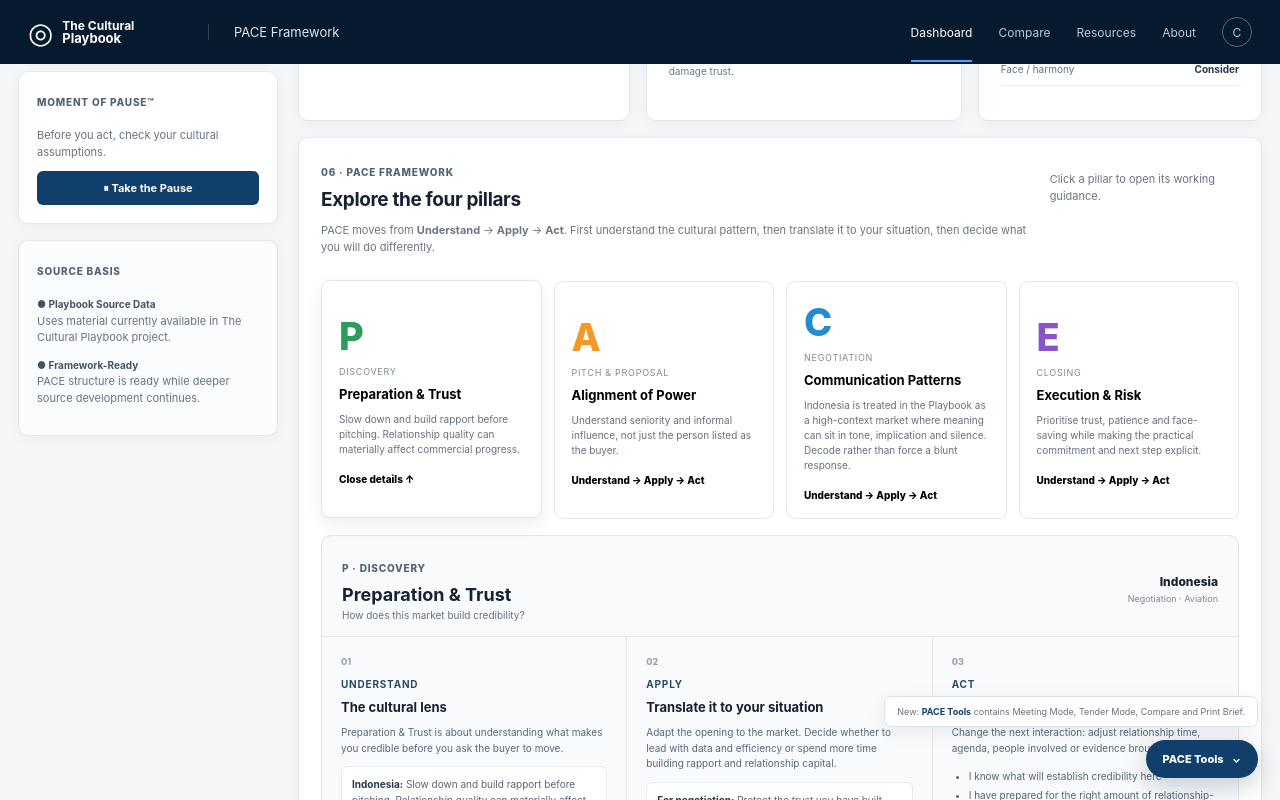
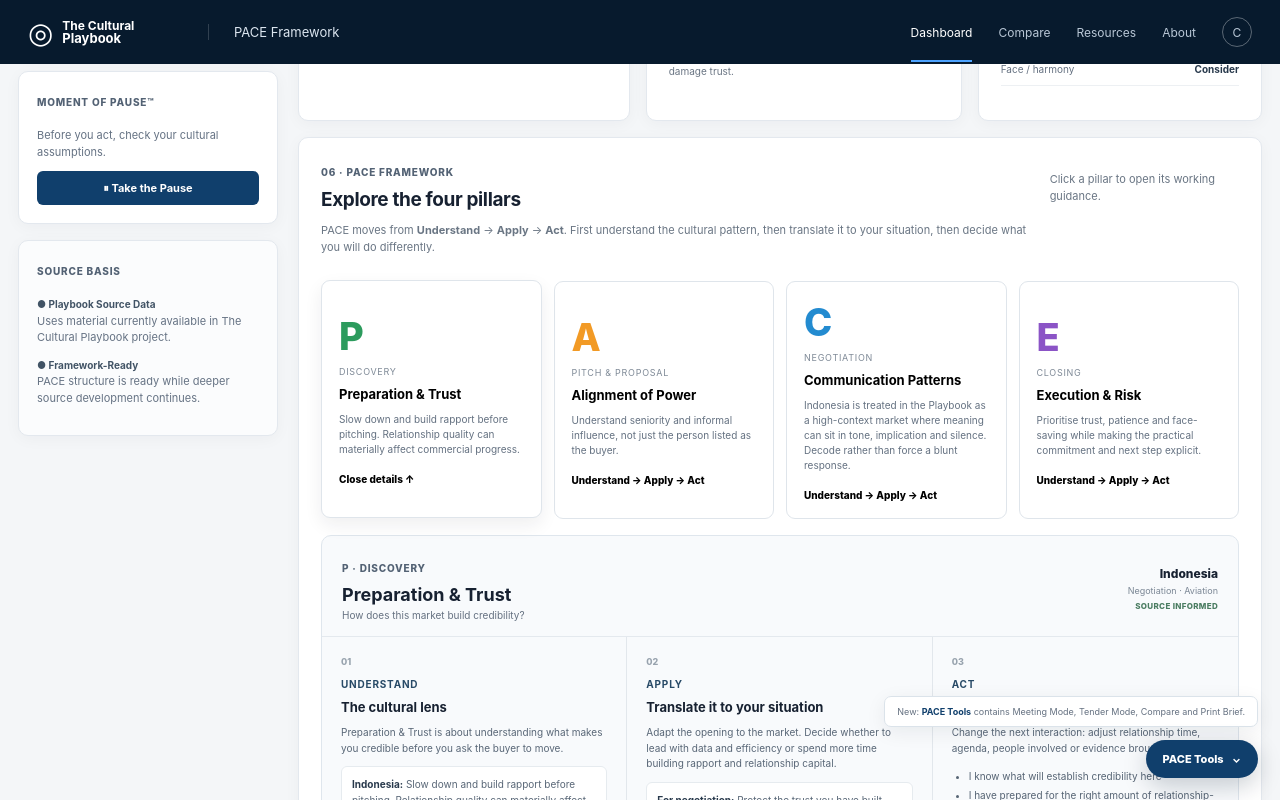
Before and after one commit to caseysmeekes/cultural-playbook-pace, a Next.js app: page / in a window 1280 px wide. Both pictures are taken after a click on the button 431 px from the left and 1153 px from the top of the page. Shown: the part 753-1553 px from the top of the page. Built offline with nearby package versions, Linux system fonts and the light colour scheme.

Commit message:
PACE V2A - Wire pillars into decision engine

```diff
--- a/components/PillarDetail.js
+++ b/components/PillarDetail.js
@@ -1,18 +1,21 @@
 import { pillarGuidance, getActivityApplication } from '../data/pillarGuidance'
+import { getCountryIntelligence, getSourceStatus } from '../data/decisionEngine'
 
 export default function PillarDetail({ pillar, country, activity, industry }) {
   const guide = pillarGuidance[pillar]
+  const intelligence = getCountryIntelligence(country)
   const section = {p:'Preparation & Trust',a:'Alignment of Power',c:'Communication Patterns',e:'Execution & Risk'}[pillar]
   const stage = {p:'Discovery',a:'Pitch & Proposal',c:'Negotiation',e:'Closing'}[pillar]
   const application = getActivityApplication(pillar, activity, industry)
+  const countryText = intelligence.pace[pillar]
 
   return <div className={`pillar-detail detail-${pillar}`}>
     <div className="detail-intro">
       <div><span className="tag">{pillar.toUpperCase()} · {stage.toUpperCase()}</span><h3>{section}</h3><p>{guide.question}</p></div>
-      <div className="detail-country"><span>{country.name}</span><small>{activity} · {industry}</small></div>
+      <div className="detail-country"><span>{country.name}</span><small>{activity} · {industry}</small><em>{getSourceStatus(country)}</em></div>
     </div>
     <div className="iat-grid">
-      <article><span className="iat-number">01</span><b>UNDERSTAND</b><h4>The cultural lens</h4><p>{guide.meaning}</p><p className="country-note"><strong>{country.name}:</strong> {country[pillar]}</p></article>
+      <article><span className="iat-number">01</span><b>UNDERSTAND</b><h4>The cultural lens</h4><p>{guide.meaning}</p><p className="country-note"><strong>{country.name}:</strong> {countryText}</p></article>
       <article><span className="iat-number">02</span><b>APPLY</b><h4>Translate it to your situation</h4><p>{guide.apply}</p><p className="activity-note"><strong>For {activity.toLowerCase()}:</strong> {application}</p></article>
       <article><span className="iat-number">03</span><b>ACT</b><h4>Do something differently</h4><p>{guide.act}</p><ul>{guide.checks.map(x=><li key={x}>{x}</li>)}</ul></article>
     </div>
@@ -21,7 +24,7 @@ export default function PillarDetail({ pillar, country, activity, industry }) {
       .pillar-detail{margin-top:16px;border:1px solid #dfe6ed;border-radius:10px;background:#f8fafc;overflow:hidden}
       .detail-intro{display:flex;justify-content:space-between;gap:20px;padding:20px 20px 15px;border-bottom:1px solid #e4e9ee}
       .detail-intro h3{margin:2px 0 4px;font-size:18px}.detail-intro p{margin:0;color:#657181;font-size:10px}
-      .detail-country{text-align:right;align-self:center}.detail-country span{display:block;font-weight:800;font-size:12px}.detail-country small{display:block;color:#7b8795;font-size:9px;margin-top:4px}
+      .detail-country{text-align:right;align-self:center}.detail-country span{display:block;font-weight:800;font-size:12px}.detail-country small{display:block;color:#7b8795;font-size:9px;margin-top:4px}.detail-country em{display:block;color:#4b7d62;font-size:8px;font-style:normal;font-weight:800;margin-top:5px;letter-spacing:.04em}
       .iat-grid{display:grid;grid-template-columns:repeat(3,1fr);gap:0}
       .iat-grid article{padding:19px;border-right:1px solid #e2e7ec;min-height:290px}.iat-grid article:last-child{border-right:0}
       .iat-number{display:block;font-size:9px;color:#98a3ae;font-weight:800;margin-bottom:5px}.iat-grid article>b{font-size:10px;letter-spacing:.08em;color:#284a67}.iat-grid h4{font-size:13px;margin:7px 0}.iat-grid p{font-size:10px;line-height:1.55;color:#596777}
```
